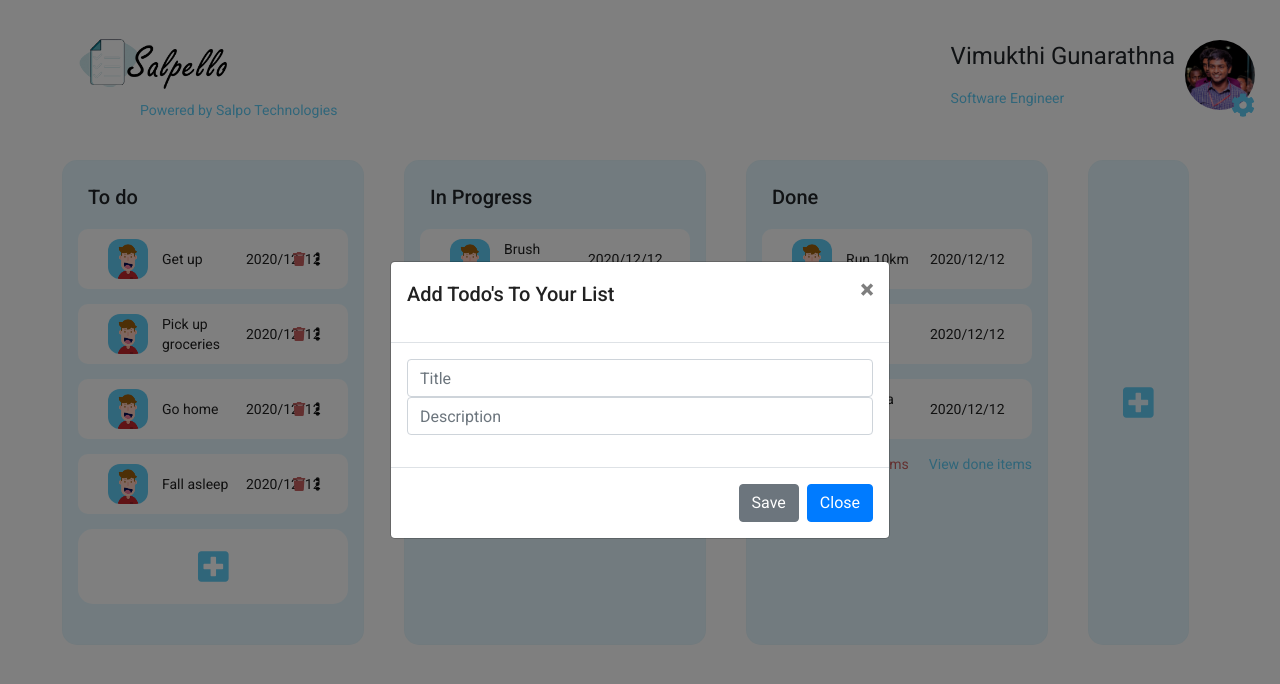
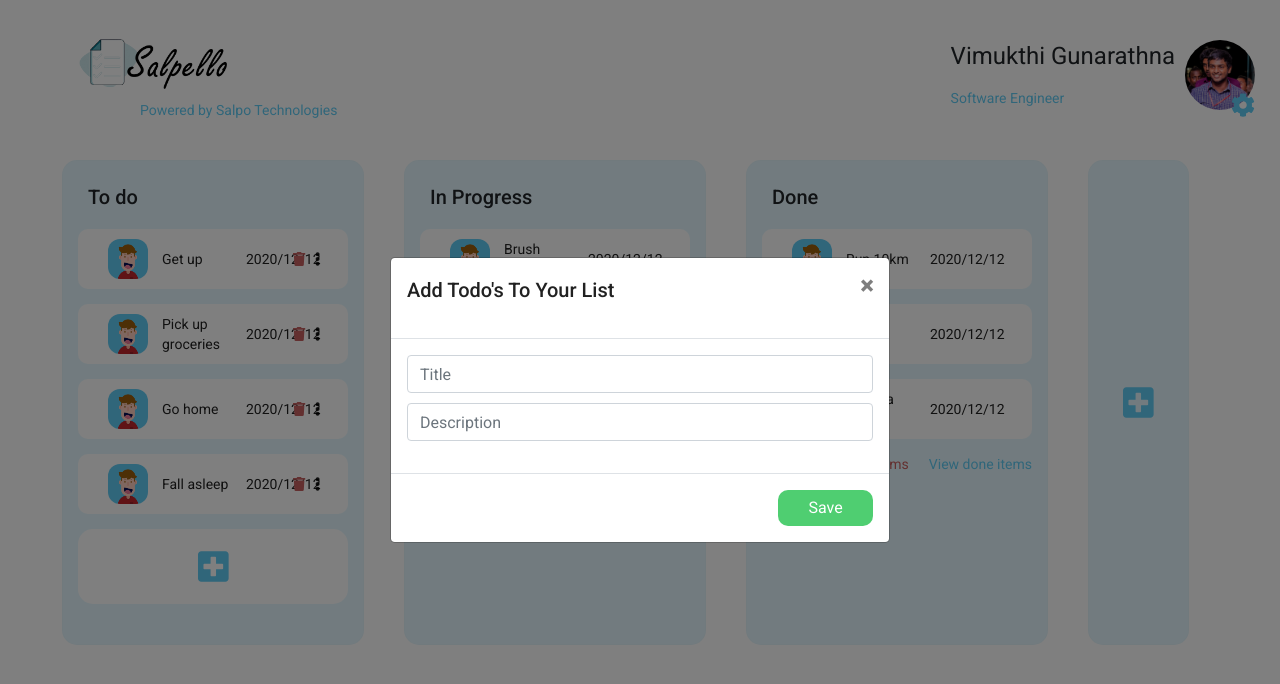
Before and after one commit to VimukthiGunarathna/Salpello, an Angular app: page / in a window 1280 px wide. Both pictures are taken after a click on the element 213 px from the left and 566 px from the top of the page. Shown: the top 684 px of the page. Built offline with nearby package versions, Linux system fonts and the light colour scheme.

Commit message:
add item card style changes

```diff
--- a/src/app/todo/todo.component.html
+++ b/src/app/todo/todo.component.html
@@ -104,7 +104,7 @@
                                     </form>
                                 </div>
                                 <div class="modal-footer">
-                                    <button type="button" class="btn btn-secondary update-btn" data-dismiss="modal"
+                                    <button type="button" class="btn btn-secondary form-btn" data-dismiss="modal"
                                         (click)="editItem()">Update</button>
                                 </div>
                             </div>
@@ -127,20 +127,19 @@
                                     <div class="modal-body">
                                         <form [formGroup]="todoItemForm">
                                             <div class="form-group">
-                                                <input class="form-control" formControlName="title" placeholder="Title">
+                                                <input class="form-control form-inputs" formControlName="title" placeholder="Title">
                                                 <span class="text-danger"
                                                     *ngIf="todoItemFormControl.title.touched && todoItemFormControl.title.errors?.titleNotAvailable">
                                                     This title is already taken
                                                 </span>
-                                                <input class="form-control" formControlName="description"
+                                                <input class="form-control form-inputs" formControlName="description"
                                                     placeholder="Description">
                                             </div>
                                         </form>
                                     </div>
                                     <div class="modal-footer">
-                                        <button type="button" class="btn btn-secondary" data-dismiss="modal"
+                                        <button class="btn btn-secondary  form-btn" type="button" data-dismiss="modal"
                                             (click)="onSubmit()">Save</button>
-                                        <button type="button" class="btn btn-primary">Close</button>
                                     </div>
                                 </div>
                             </div>
--- a/src/app/todo/todo.component.scss
+++ b/src/app/todo/todo.component.scss
@@ -264,15 +264,17 @@
     font-size: 14px;
     font-weight: 800;
   }
-  .form-inputs {
-    margin-bottom: 10px;
-  }
 }
-.update-btn {
-    background-color: #4FCE71;
-    border: none !important;
-    border-radius: 10px;
-    width: 20%;
+
+.form-btn {
+  background-color: #4FCE71;
+  border: none !important;
+  border-radius: 10px;
+  width: 20%;
+}
+
+.form-inputs {
+  margin-bottom: 10px;
 }
 
 .cdk-drag-preview {
```
